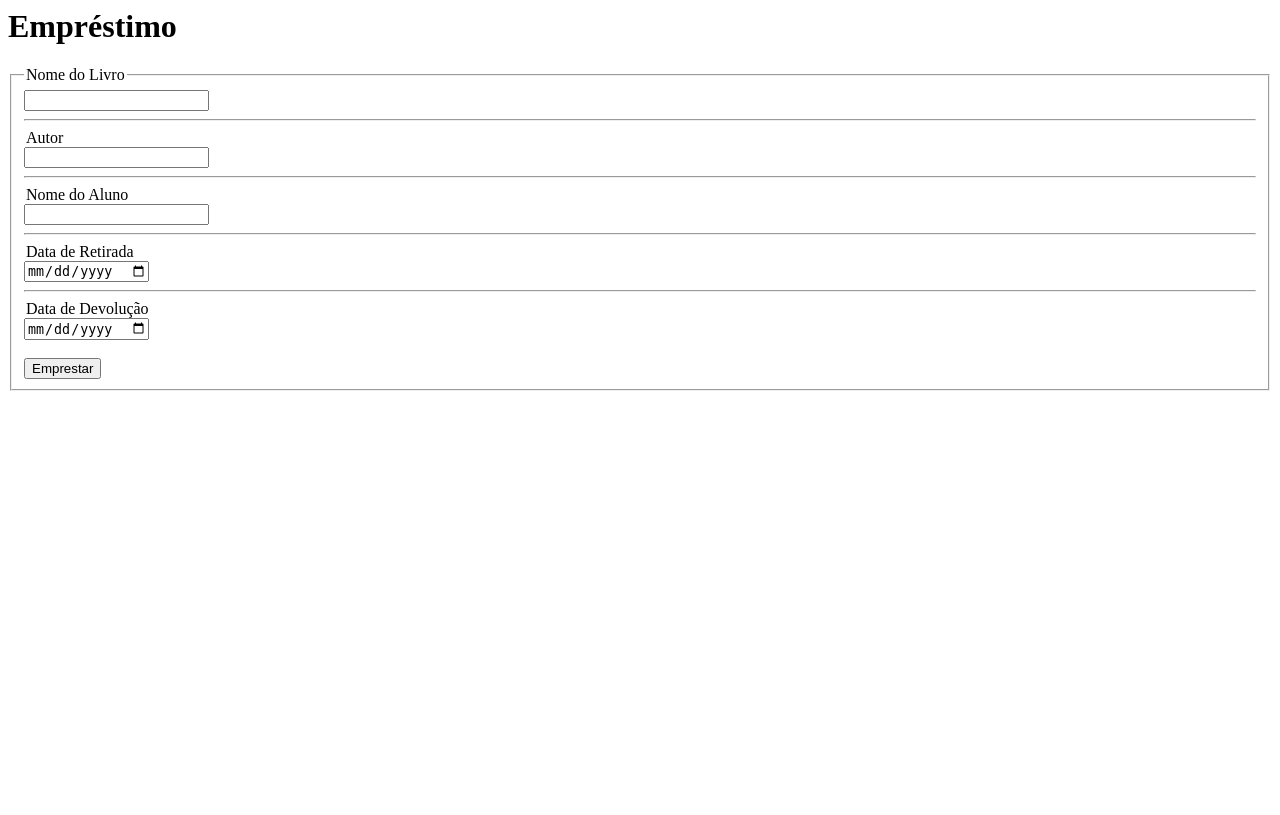
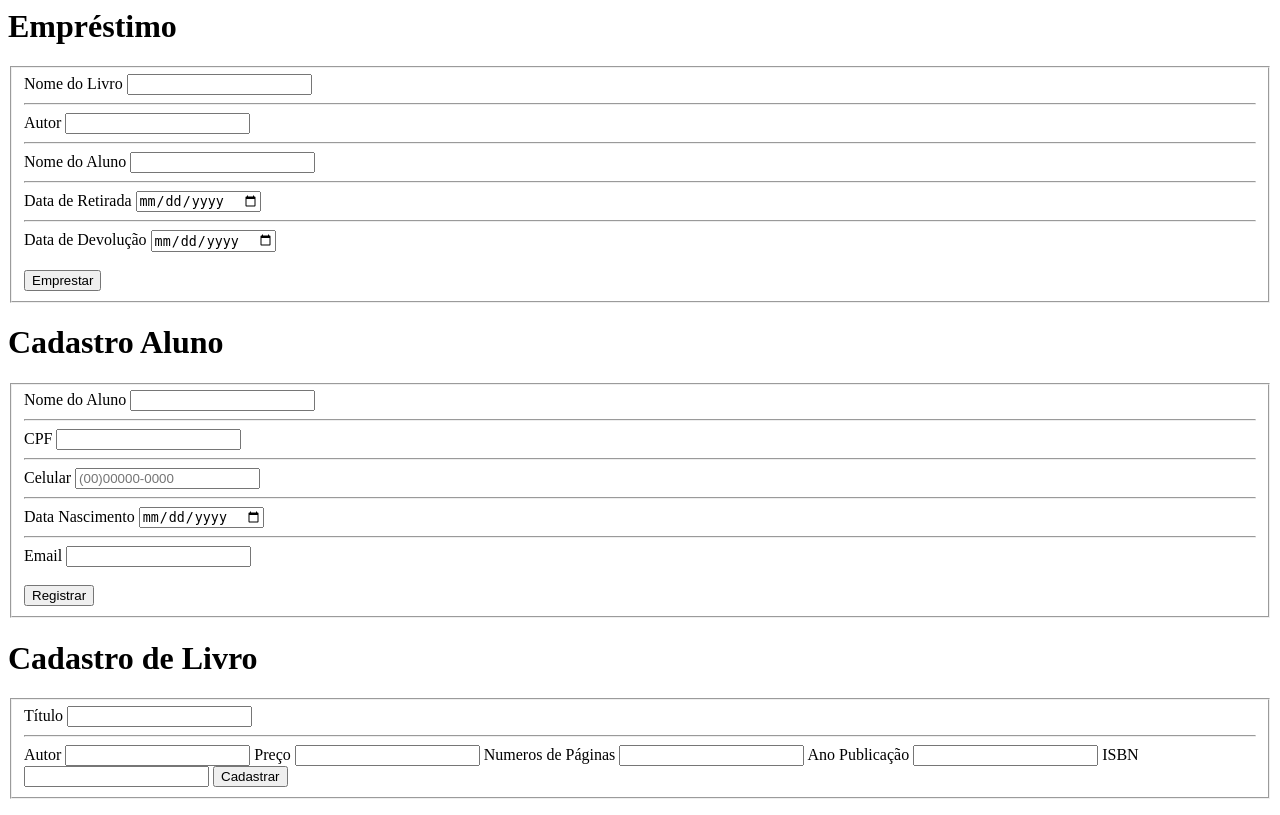
Before and after one commit to giovanaThereza/UC13-programacaoWEB, a PHP site: page / in a window 1280 px wide. Before the commit the page ends 391 px from the top, so only its background shows below. Run offline with PHP 8.4, Linux system fonts and the light colour scheme.

Commit message:
atualizações

```diff
--- a/index.php
+++ b/index.php
@@ -8,16 +8,16 @@
 
         <form action="Biblioteca.php" method="post">
             <fieldset>
-                <legend>Nome do Livro </legend>
+                <label>Nome do Livro </label>
                     <input name="Nome livro" type="tetx"><hr>
-                <legend>Autor</legend>
+                <label>Autor</label>
                     <input name="Nome Autor "type="text"><hr>
-                <legend>Nome do Aluno </legend>
+                <label>Nome do Aluno </label>
                     <input name="Nome Aluno" type="text"><hr>
-                <legend>Data de Retirada </legend>
+                <label>Data de Retirada </label>
                     <input name="Data Retirada" type="date"
                     placeholder="00/00/00"><hr>
-                <legend>Data de Devolução </legend>
+                <label>Data de Devolução </label>
                     <input name="Data Devolucao" type="date"
                     placeholder="00/00/00"><br><br>
 
@@ -26,3 +26,90 @@
         </form>
         </body>
 </html>
+
+<!DOCTYPE html>
+<html lang="pt-br">
+    <head>
+        <meta charset="UTF-8">
+        <meta http-equiv="X-UA-Compatible" content="IE=edge">
+        <meta name="viewport" content="width=device-width, initial-scale=1.0">
+        <title>Biblioteca</title>
+    </head>
+        <body>
+            <h1>Cadastro Aluno</h1>
+
+        <form action="Biblioteca.php" method="post">
+             <fieldset>
+                <label>Nome do Aluno</label>
+                      <input name="nomeAluno" type="text"><hr>
+                <label>CPF</label>
+                     <input name= "digiteCpF" typ="text"><hr>
+                <label>Celular</label>
+                   <input name="digiteCelular" type="text"
+                        placeholder="(00)00000-0000"><hr>
+                <label>Data Nascimento</label>
+                    <input name="dataNascimento" type="date"
+                        placeholder="00/00/00"><hr>
+                <label>Email</label>
+                    <input name="Email" type="text"><br><br>
+
+                <button type="submit" name="confirmar">Registrar</button>
+                <?php
+                    if(isset($_POST['confirmar'])){
+                        $nome = $_POST['nomeAluno'];
+                        $cpf = $_POST['digiteCpF'];
+                        $celular = $_POST['digiteCelular'];
+                        $dataNascimento = $_POST['dataNascimento'];
+                        $email = $_POST['Email'];
+
+                        $aluno = new aluno($nome, $cpf, $celular, $dataNascimento, $email);
+                    }
+                ?>
+            </fieldset>
+        </form>
+        </body>
+</html>
+
+
+<!DOCTYPE html>
+<html lang="pt-br">
+    <head>
+        <meta charset="UTF-8">
+        <meta http-equiv="X-UA-Compatible" content="IE=edge">
+        <meta name="viewport" content="width=device-width, initial-scale=1.0">
+         <title>Biblioteca</title>
+    </head>
+        <body>
+            <h1>Cadastro de Livro</h1>
+
+        <form action="biblioteca.php" method="post">
+            <fieldset>
+                <label>Título</label>
+                    <input name="titulo" type="text"><hr>
+                <label>Autor</label>
+                    <input name="autor" type="text">
+                <label>Preço</label>
+                    <input name="preco" type="text">
+                <label>Numeros de Páginas</label>
+                    <input name="numeroPaginas" type="text">
+                <label>Ano Publicação</label>
+                    <input name="anoPublic"type="text">
+                <label>ISBN</label>
+                    <input name="isbn" type="text">
+
+                <button type="submit" name="Cadastro">Cadastrar</button>
+                <?php
+                    if(isset($_POST['Cadastro'])){
+                        $titulo = $_POST['titulo'];
+                        $autor = $_POST['autor'];
+                        $preco = $_POST['preco'];
+                        $numerosPaginas = $_POST['numeroPaginas'];
+                        $anoPublic = $_POST['anoPublic'];
+                        $isbn = $_POST['isbn'];
+                        $livro = new livro ($titulo,$autor,$preco,$numerosPaginas, $anoPublic, $isbn);
+                    }
+                ?>
+            </fieldset>
+        </form>
+        </body>
+</html>
```
Also changed, not shown: Biblioteca.php (+39 -0 lines), Classe Aluno.php (+19 -0 lines), Classe Emprestimo.php (+6 -10 lines), Classe Livro.php (+16 -0 lines), Classe Usuario.php (added, +15 -0 lines).
